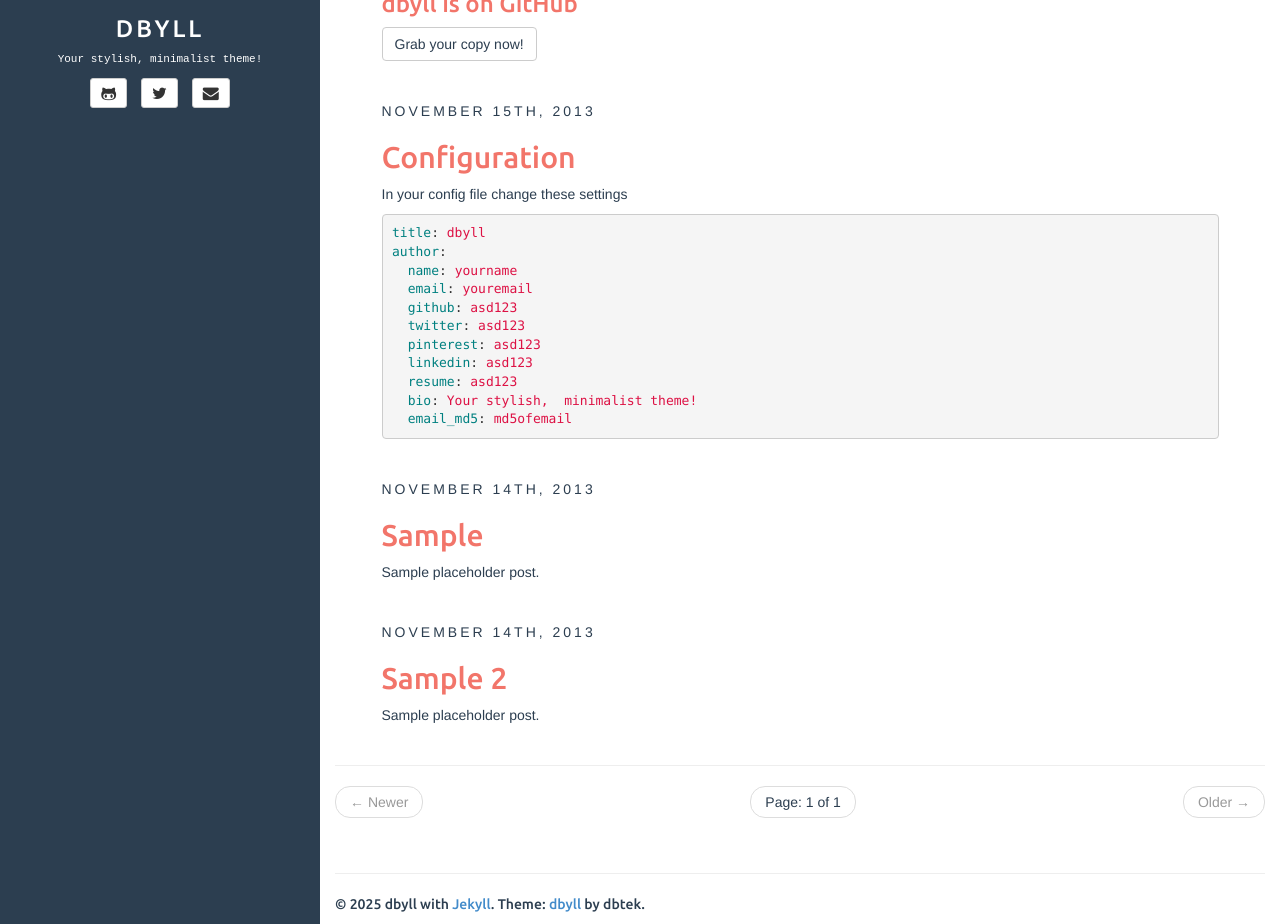
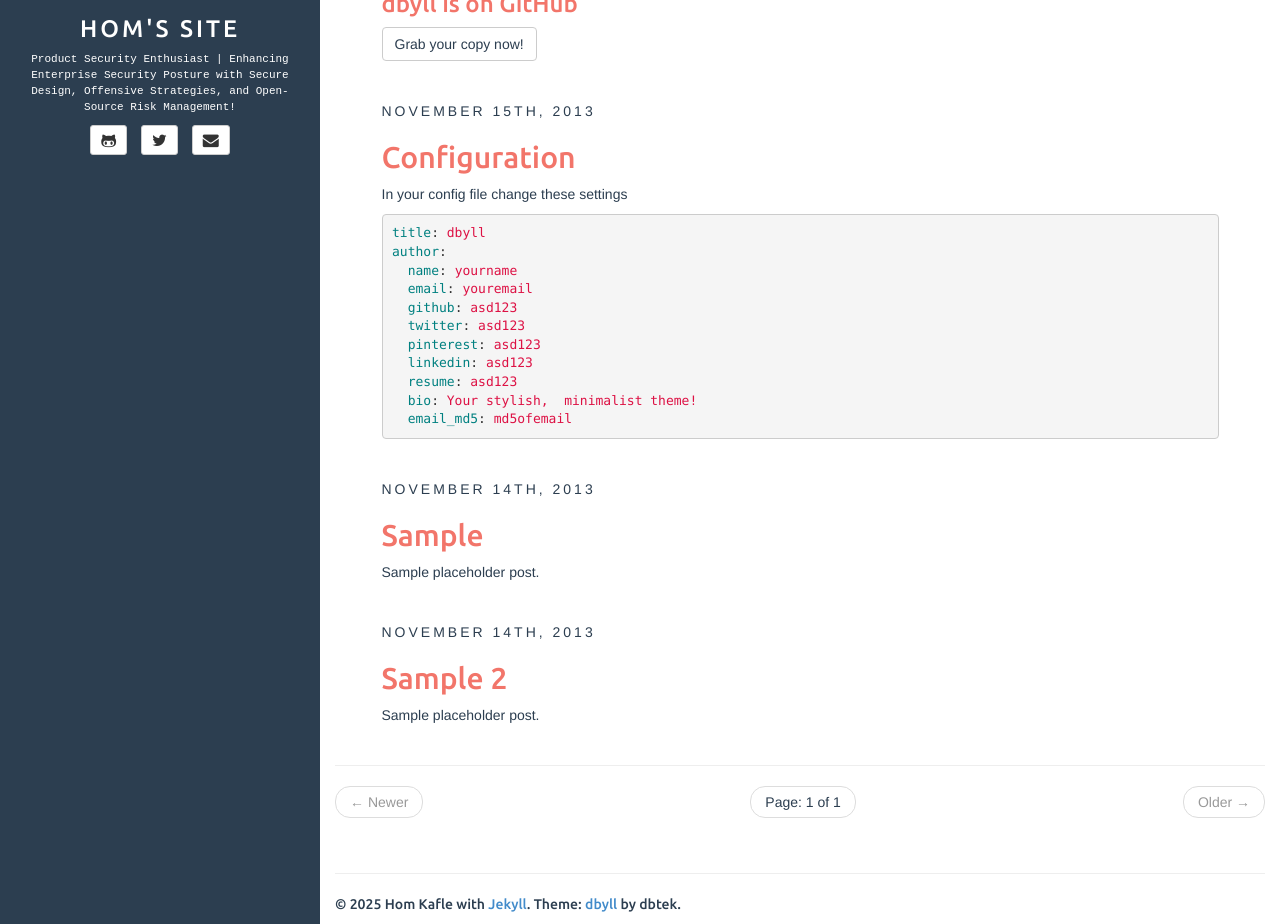
Before and after one commit to homkafle/homkafle.github.io, a Jekyll site: the page built from docs/index.html, in a window 1280 px wide and 1206 px high, cut to the strip 282-1206 px from the top of the window. Built offline with Jekyll 4.4.1, drawn with Linux system fonts in a browser that asks for light colours; the list of posts is cut into pages by our own code.

Commit message:
Change in Theme3

```diff
--- a/docs/_config.yml
+++ b/docs/_config.yml
@@ -7,7 +7,7 @@ highlighter: rouge
 markdown: kramdown
 disqus: dbyll
 google_analytics: dbyll
-title: dbyll
+title: Hom's Site
 
 defaults:
   -
@@ -18,14 +18,14 @@ defaults:
 
 description: Stylish Jekyll Theme
 author:
-  name: dbyll
-  email: dbyll@ismaildemirbilek.com
-  github: dbtek
-  twitter: dbtek
-  pinterest: asd123
-  linkedin: asd123
-  bio: Your stylish, minimalist theme!
-  email_md5: 726351295ec82e145928582f595aa3aa
+  name: Hom Kafle
+  email: webkafle[@]gmail.com
+  github: homkafle
+  twitter: homkafle
+  pinterest: homkafle
+  linkedin: homkafle
+  bio: Product Security Enthusiast | Enhancing Enterprise Security Posture with Secure Design, Offensive Strategies, and Open-Source Risk Management!
+  email_md5: e0fa0c00a8e164a3ded82a1cca81c4fd
 
 rss_path: feed.xml
 categories_path: categories.html
```
